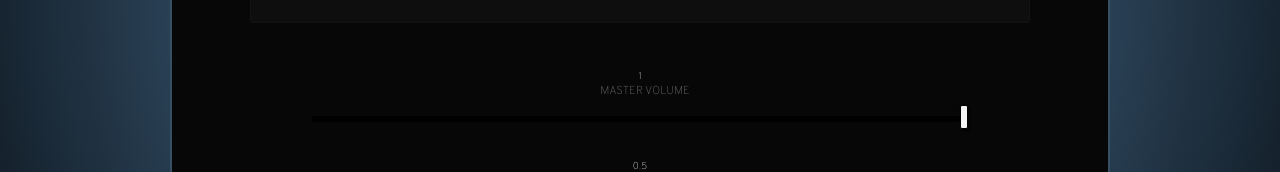
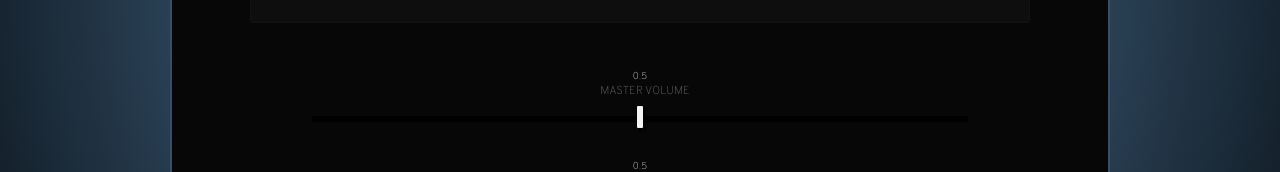
Before and after one commit to isaacdpierce/Beatscape, a React (Create React App) app: page / in a window 1280 px wide. Shown: the part 732-904 px from the top of the page. Built offline with nearby package versions, Linux system fonts and the light colour scheme.

Commit message:
Redeploy after new build

```diff
--- a/src/app/App.js
+++ b/src/app/App.js
@@ -15,7 +15,7 @@ import AppTheme from './AppTheme.js';
 function App() {
   const initialBackgroundLevel = 75;
 
-  const [masterVolume, setMasterVolume] = useState(1);
+  const [masterVolume, setMasterVolume] = useState(0.5);
   const [masterFader, setMasterFader] = useState(0.5);
 
   const [isAnimated, setIsAnimated] = useState(false);
--- a/src/components/Machine/Tracks/Slider.js
+++ b/src/components/Machine/Tracks/Slider.js
@@ -23,8 +23,10 @@ const Slider = ({
   changeSineVolume,
   id,
 }) => {
+  // First animation will always generate a number less than half
+  // because of initial value
   const initialValue = type === 'Binaural' ? 0.05 : (max + min) / 2;
-  const { masterVolume, isAnimated, isPlaying } = useContext(MachineContext);
+  const { isAnimated, isPlaying } = useContext(MachineContext);
   const [value, setValue] = useState(initialValue);
   const [next, setNext] = useState(nextLevel);
 
```
Also changed, not shown: 2 other files (tests, documents, lock files or other folders).
